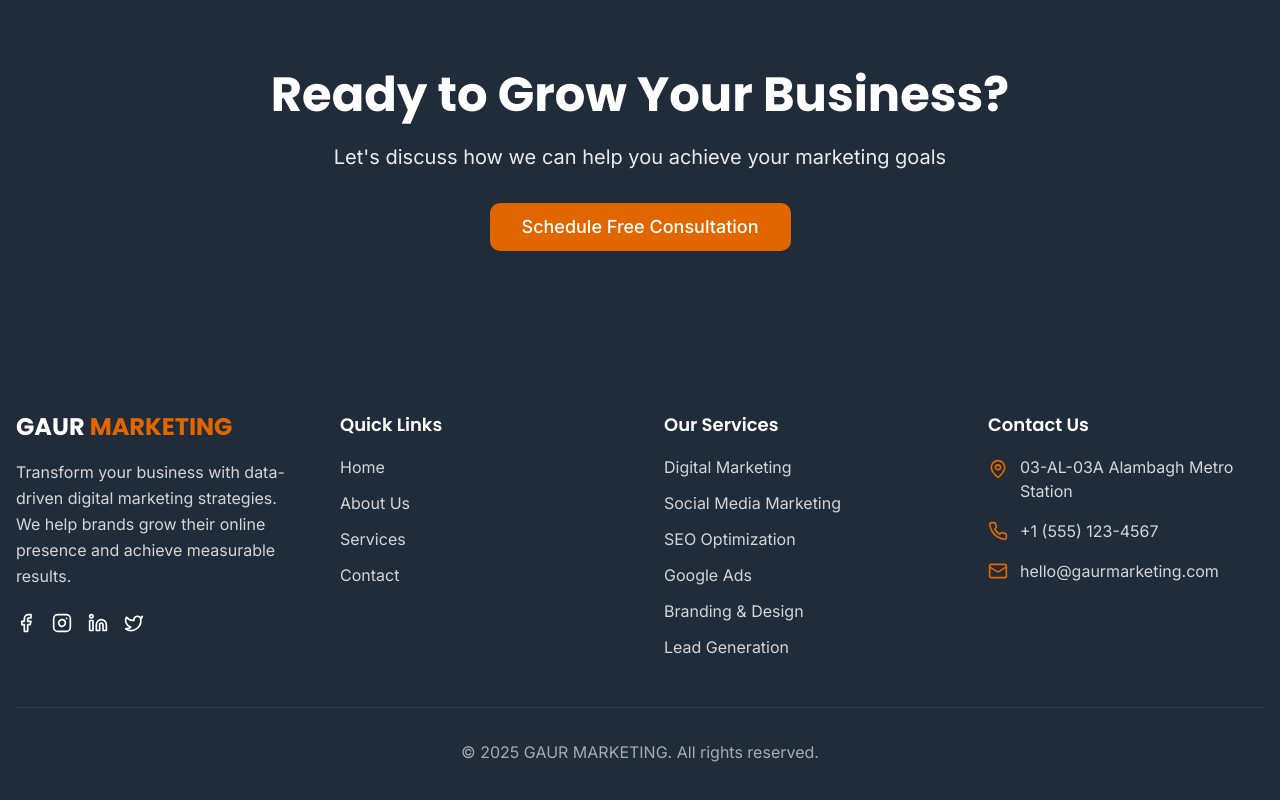
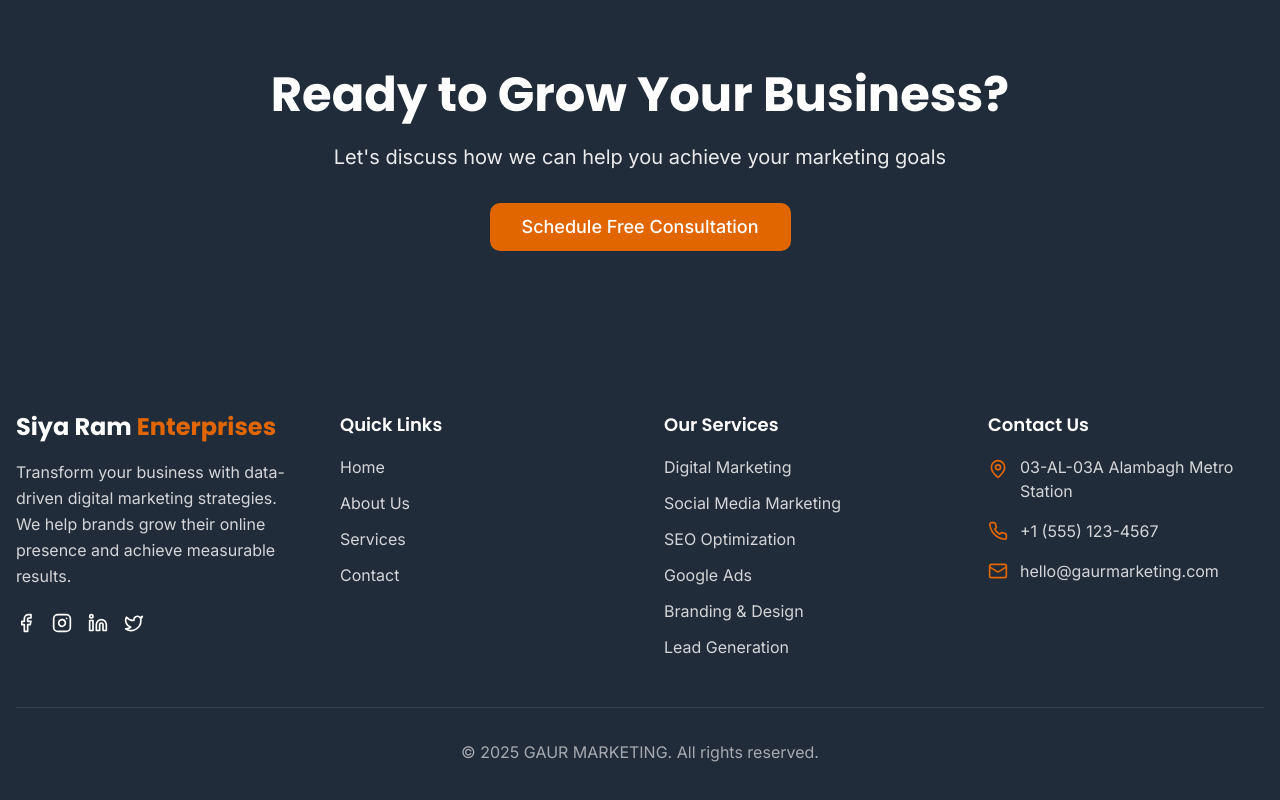
Before and after one commit to shivshivam1802/GAUR-MARKETING, a Next.js app: page / in a window 1280 px wide. Shown: the part 3171-3971 px from the top of the page. Built offline with nearby package versions, Linux system fonts and the light colour scheme.

Commit message:
Update footer company name to Siya Ram Enterprises

```diff
--- a/components/footer.tsx
+++ b/components/footer.tsx
@@ -9,7 +9,7 @@ export function Footer() {
           {/* Company Info */}
           <div>
             <h3 className="text-2xl font-bold font-[family-name:var(--font-poppins)] mb-4">
-              GAUR <span className="text-accent">MARKETING</span>
+              Siya Ram <span className="text-accent">Enterprises</span>
             </h3>
             <p className="text-white/80 mb-6 leading-relaxed">
               Transform your business with data-driven digital marketing strategies. We help brands grow their online
```
